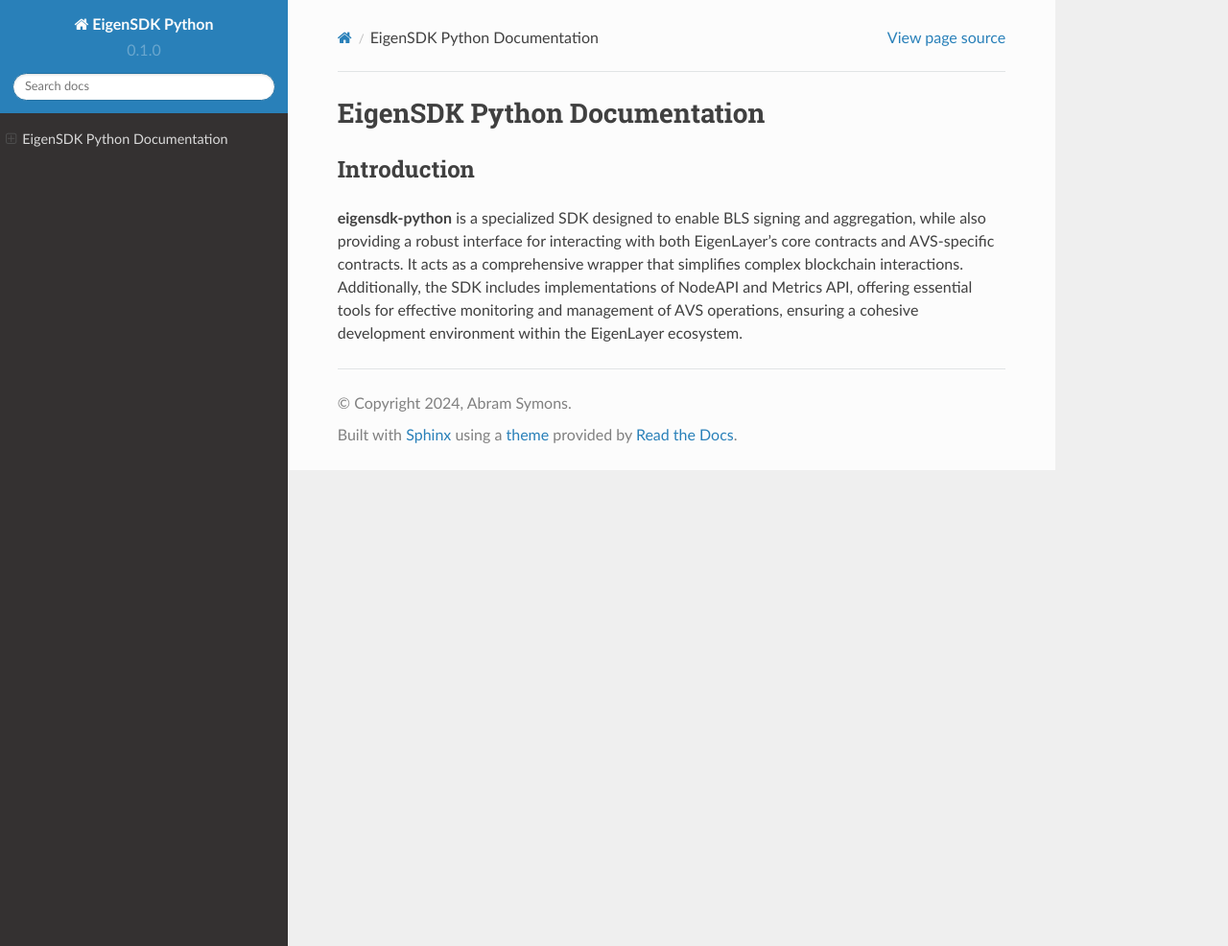
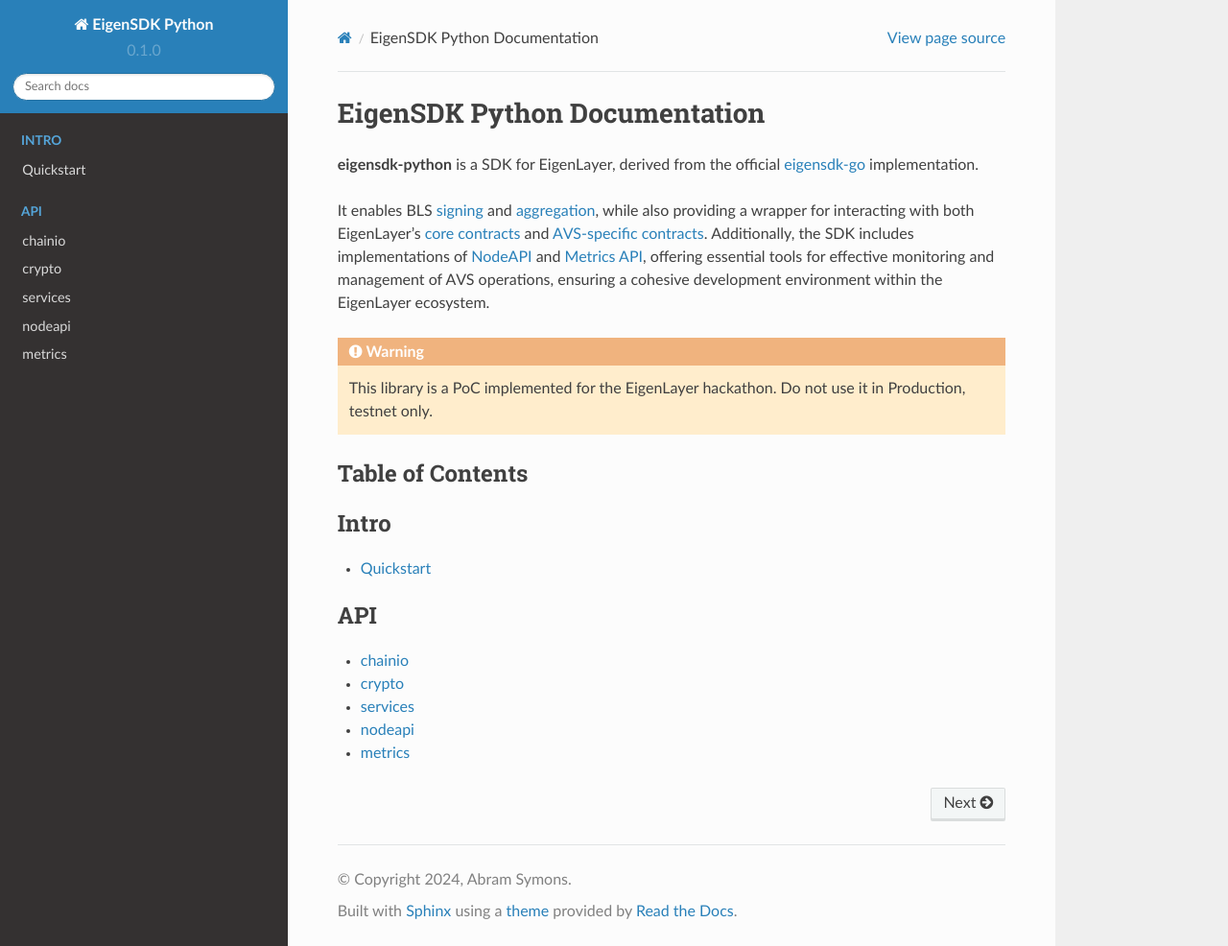
Before and after one commit to zellular-xyz/eigensdk-python, a Sphinx documentation site: the page built from docs/source/index.rst, in a window 1280 px wide and 986 px high. Shown: the whole window at 96% size. Built offline with Sphinx 7.4.7 and the Read the Docs theme 2.0.0, drawn with Linux system fonts in a browser that asks for light colours.

Commit message:
add quickstart section to api

```diff
--- /dev/null
+++ b/docs/source/chainio.rst
@@ -0,0 +1,6 @@
+.. _chainio:
+
+chainio
+=======
+
+ChainIO
--- /dev/null
+++ b/docs/source/crypto.rst
@@ -0,0 +1,6 @@
+.. _crypto:
+
+crypto
+======
+
+Crypto
--- a/docs/source/index.rst
+++ b/docs/source/index.rst
@@ -1,7 +1,29 @@
 EigenSDK Python Documentation
 #############################
 
-Introduction
-------------
+**eigensdk-python** is a SDK for EigenLayer, derived from the official `eigensdk-go <https://github.com/layr-Labs/eigensdk-go/tree/master/>`_ implementation.
 
-**eigensdk-python** is a specialized SDK designed to enable BLS signing and aggregation, while also providing a robust interface for interacting with both EigenLayer's core contracts and AVS-specific contracts. It acts as a comprehensive wrapper that simplifies complex blockchain interactions. Additionally, the SDK includes implementations of NodeAPI and Metrics API, offering essential tools for effective monitoring and management of AVS operations, ensuring a cohesive development environment within the EigenLayer ecosystem.
+It enables BLS `signing <https://eth2book.info/capella/part2/building_blocks/signatures/>`_ and `aggregation <https://eth2book.info/capella/part2/building_blocks/signatures/#aggregation>`_, while also providing a wrapper for interacting with both EigenLayer's `core contracts <https://github.com/Layr-Labs/eigenlayer-contracts>`_ and `AVS-specific contracts <https://github.com/Layr-Labs/eigenlayer-middleware/>`_. Additionally, the SDK includes implementations of `NodeAPI <https://docs.eigenlayer.xyz/category/avs-node-api>`_ and `Metrics API <https://docs.eigenlayer.xyz/category/metrics>`_, offering essential tools for effective monitoring and management of AVS operations, ensuring a cohesive development environment within the EigenLayer ecosystem.
+
+.. warning::
+
+   This library is a PoC implemented for the EigenLayer hackathon. Do not use it in Production, testnet only.
+
+Table of Contents
+-----------------
+
+.. toctree::
+    :maxdepth: 1
+    :caption: Intro
+
+    quickstart
+
+.. toctree::
+    :maxdepth: 1
+    :caption: API
+
+    chainio
+    crypto
+    services
+    nodeapi
+    metrics
--- /dev/null
+++ b/docs/source/metrics.rst
@@ -0,0 +1,6 @@
+.. _metrics:
+
+metrics
+=======
+
+Metrics
--- /dev/null
+++ b/docs/source/nodeapi.rst
@@ -0,0 +1,6 @@
+.. _nodeapi:
+
+nodeapi
+=======
+
+Node API
--- /dev/null
+++ b/docs/source/services.rst
@@ -0,0 +1,6 @@
+.. _services:
+
+services
+========
+
+Services
```
Also changed, not shown: README.md (+1 -1 lines), docs/source/quickstart.rst (+72 -0 lines), 1 other file.
